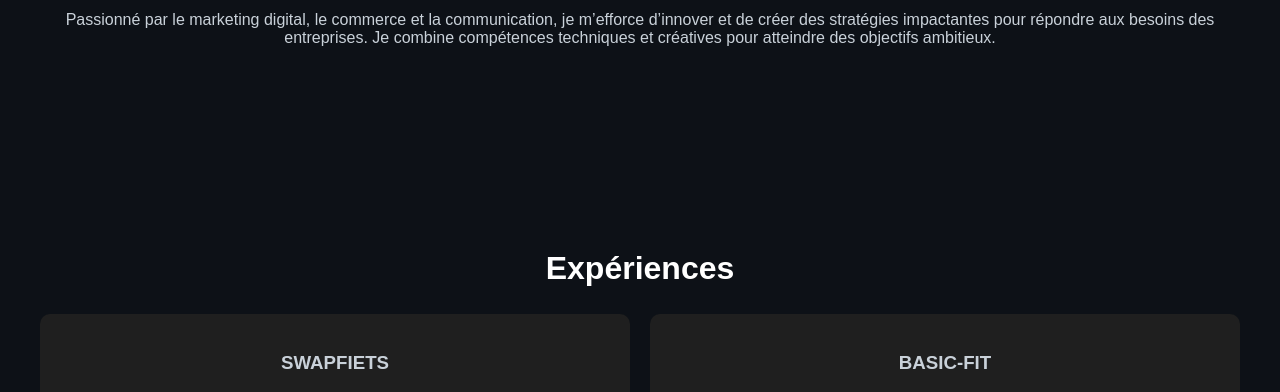
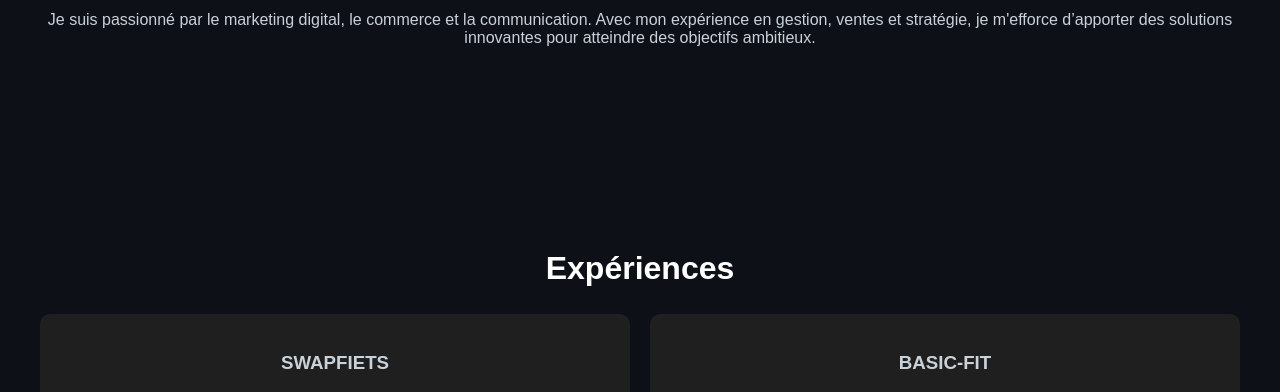
Before and after one commit to terterslk93/Terry-portfolio, a plain HTML site: page index.html in a window 1280 px wide. Shown: the part 708-1100 px from the top of the page. Drawn offline with Linux system fonts and the light colour scheme.

Commit message:
Update index.html

```diff
--- a/index.html
+++ b/index.html
@@ -35,7 +35,7 @@
     <section id="about" class="section">
         <div class="container">
             <h2 class="section-title">À propos de moi</h2>
-            <p>Passionné par le marketing digital, le commerce et la communication, je m’efforce d’innover et de créer des stratégies impactantes pour répondre aux besoins des entreprises. Je combine compétences techniques et créatives pour atteindre des objectifs ambitieux.</p>
+            <p>Je suis passionné par le marketing digital, le commerce et la communication. Avec mon expérience en gestion, ventes et stratégie, je m'efforce d’apporter des solutions innovantes pour atteindre des objectifs ambitieux.</p>
         </div>
     </section>
 
```
